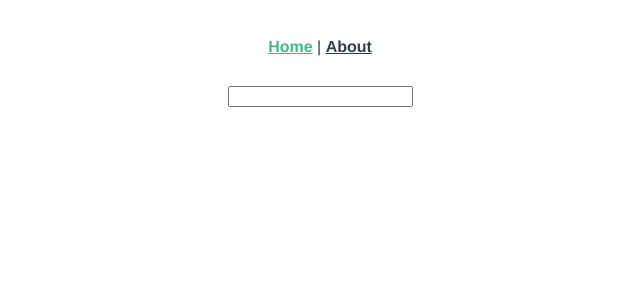
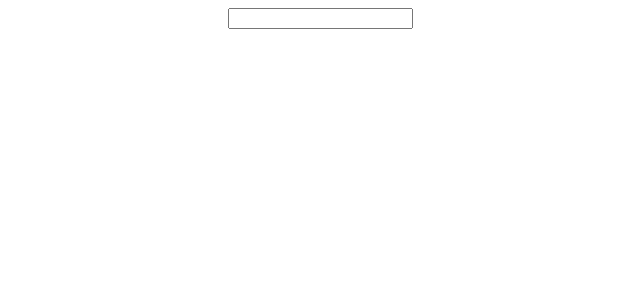
Before and after one commit to hungsu/thisdotlabs-exercise, a Vue app in the folder client/: page / in a window 1280 px wide. Shown: the top 300 px of the page, without its empty margins (320-960 px from the left). Built offline with nearby package versions, Linux system fonts and the light colour scheme.

Commit message:
Remove unused About page boilerplate

```diff
--- a/client/src/App.vue
+++ b/client/src/App.vue
@@ -1,9 +1,5 @@
 <template>
   <div id="app">
-    <div id="nav">
-      <router-link to="/">Home</router-link> |
-      <router-link to="/about">About</router-link>
-    </div>
     <router-view />
   </div>
 </template>
--- a/client/src/router/index.ts
+++ b/client/src/router/index.ts
@@ -9,15 +9,6 @@
     path: "/",
     name: "Home",
     component: Home
-  },
-  {
-    path: "/about",
-    name: "About",
-    // route level code-splitting
-    // this generates a separate chunk (about.[hash].js) for this route
-    // which is lazy-loaded when the route is visited.
-    component: () =>
-      import(/* webpackChunkName: "about" */ "../views/About.vue")
   }
 ];
 
--- a/client/src/views/About.vue
+++ /dev/null
@@ -1,5 +0,0 @@
-<template>
-  <div class="about">
-    <h1>This is an about page</h1>
-  </div>
-</template>
```
